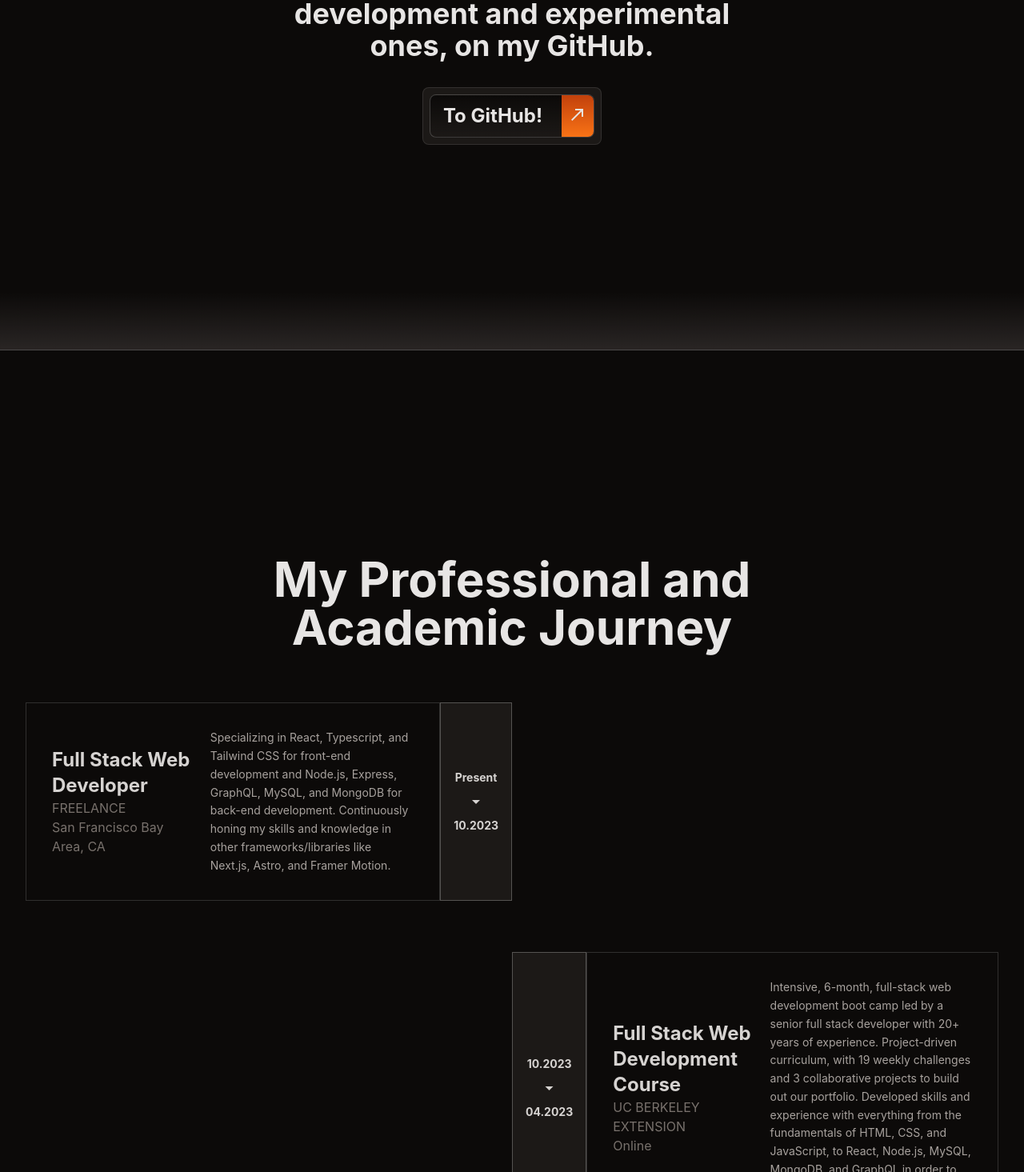
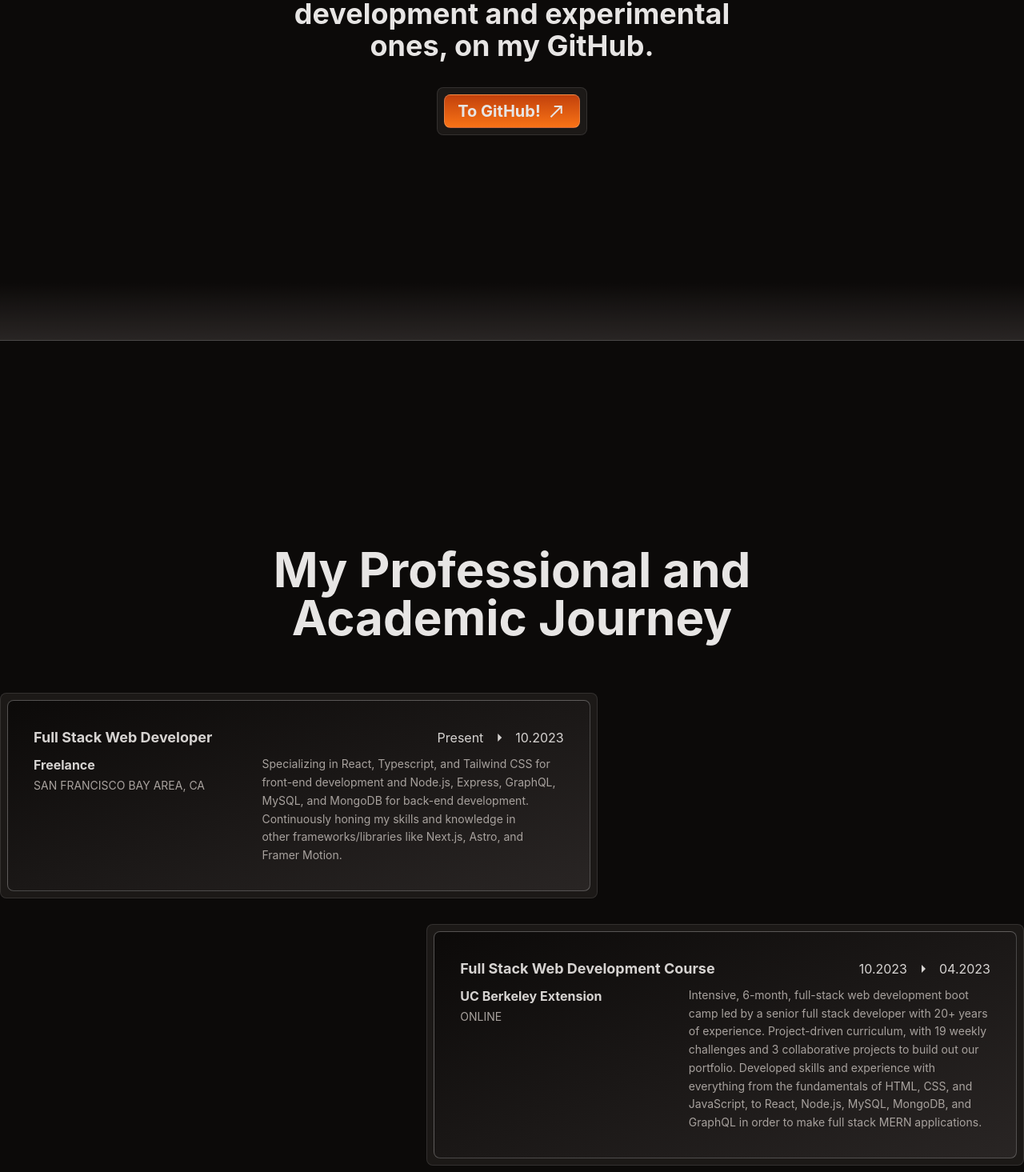
Before and after one commit to Torvec/myPortfolio, a React (Vite) app: page / in a window 1280 px wide. Shown: the part 6765-8230 px from the top of the page at 80% size. Built offline with nearby package versions, Linux system fonts and the light colour scheme; a web font is replaced by a local one.

Commit message:
Re-do layout of resume section and change styles for action button

```diff
--- a/src/components/ResumeSection.tsx
+++ b/src/components/ResumeSection.tsx
@@ -3,9 +3,6 @@ import ActionButton from "./template/ActionButton";
 
 export default function ResumeSection() {
   const data = {
-    sectionHeader: {
-      title: "My Professional and Academic Journey",
-    },
     myResume: [
       {
         id: 9,
@@ -114,7 +111,6 @@ export default function ResumeSection() {
   };
 
   const ResumeItem = ({
-    id,
     startDate,
     endDate,
     company,
@@ -135,34 +131,29 @@ export default function ResumeSection() {
     details: string;
   }) => {
     return (
-      <div
-        className={
-          id % 2 === 0
-            ? "flex flex-col text-stone-300 md:flex-row"
-            : "flex flex-col text-stone-300 md:flex-row-reverse"
-        }
-      >
-        <div className="flex justify-center gap-2 border border-white/25 bg-stone-900 p-4 text-center text-sm font-bold md:flex-col">
-          <span className="block">{endDate}</span>
-          <span className="material-symbols-sharp hidden md:block">
-            arrow_drop_down
-          </span>
-          <span className="material-symbols-sharp md:hidden">arrow_right</span>
-          <span className="block">{startDate}</span>
+      <div className="rounded-lg border border-white/25 bg-gradient-to-tl from-stone-800 to-stone-950 p-8">
+        <div className="flex justify-between items-baseline">
+          <h3 className="mb-2 text-pretty text-lg font-bold text-stone-300">
+            {jobTitle || program}
+          </h3>
+          <div className="flex gap-2 text-stone-300">
+            <span>{endDate}</span>
+            <span className="material-symbols-sharp">arrow_right</span>
+            <span>{startDate}</span>
+          </div>
         </div>
-        <div className="flex flex-col gap-4 border border-white/15 bg-stone-950 p-8 md:flex-row">
-          <div className="md:w-5/12 md:self-center">
-            <h3 className="text-pretty text-2xl font-bold">
-              {jobTitle || program}
-            </h3>
-            <h4 className="uppercase text-stone-500">
+        <div className="flex gap-4">
+          <div className="w-5/12">
+            <h4 className="mb-1 font-bold text-stone-300">
               {company || institution}
             </h4>
-            <h5 className="text-stone-500">{location}</h5>
+            <h5 className="text-sm uppercase text-stone-400">{location}</h5>
           </div>
-          <p className="text-pretty text-sm leading-relaxed text-stone-400 md:w-7/12">
-            {details}
-          </p>
+          <div className="w-7/12">
+            <p className="text-pretty text-sm leading-relaxed text-stone-400">
+              {details}
+            </p>
+          </div>
         </div>
       </div>
     );
@@ -172,7 +163,7 @@ export default function ResumeSection() {
     const { myResume } = data;
 
     return (
-      <div className="mx-auto flex flex-col gap-16 px-4 md:px-8">
+      <div className="flex flex-col gap-8">
         {myResume.map(
           ({
             id,
@@ -187,7 +178,11 @@ export default function ResumeSection() {
           }) => (
             <div
               key={id}
-              className={id % 2 === 0 ? "md:w-1/2 md:self-end" : "md:w-1/2"}
+              className={
+                id % 2 === 0
+                  ? "rounded-lg border border-white/10 bg-stone-900 p-2 md:w-7/12 md:self-end"
+                  : "rounded-lg border border-white/10 bg-stone-900 p-2 md:w-7/12"
+              }
             >
               <ResumeItem
                 id={id}
@@ -208,20 +203,32 @@ export default function ResumeSection() {
   };
 
   const Download = () => {
-    const { text, href } = data.download;
+
+    const buttonData = {
+      header: "My Full Resume is available for download in .doc and .pdf format.",
+      text1: "DOC Format",
+      text2: "PDF Format",
+      href: "https://www.linkedin.com/in/edward-von/",
+    };
+
+    const { header, text1, text2, href } = buttonData;
 
     return (
-      <div className="flex items-center justify-center bg-stone-950 py-32">
-        <ActionButton text={text} icon="download" href={href} />
+      <div className="mx-auto flex flex-col items-center justify-center py-64 md:w-1/2">
+        <h4 className="mb-8 text-pretty text-center text-4xl font-bold text-stone-200">
+          {header}
+        </h4>
+        <div className="flex gap-16">
+          <ActionButton text={text1} icon="download" href={href} />
+          <ActionButton text={text2} icon="download" href={href} />
+        </div>
       </div>
     );
   };
 
-  const { title } = data.sectionHeader;
-
   return (
-    <section>
-      <SectionHeader title={title} />
+    <section className="container mx-auto border-b border-white/25 bg-gradient-to-t from-stone-800 to-[2%]">
+      <SectionHeader title="My Professional and Academic Journey" />
       <ResumeList />
       <Download />
     </section>
--- a/src/components/template/ActionButton.tsx
+++ b/src/components/template/ActionButton.tsx
@@ -14,14 +14,12 @@ export default function ActionButton({
       rel="noopener noreferrer"
       className="block rounded-lg border border-white/10 bg-stone-900 p-2 transition-all duration-300 ease-in-out hover:bg-stone-800"
     >
-      <button className="group flex items-center gap-2 overflow-hidden rounded-lg border border-white/20 bg-gradient-to-b from-stone-950 text-2xl text-stone-200 transition-all duration-300 ease-in-out hover:border-orange-600 hover:bg-gradient-to-t">
-        <span className="px-4 text-2xl font-bold transition-all duration-300 ease-in-out group-hover:text-orange-600">
+      <button className="group flex items-center gap-2 overflow-hidden rounded-lg border border-white/20 bg-gradient-to-t from-orange-500 to-orange-700 text-2xl text-stone-200 transition-all duration-300 ease-in-out hover:border-orange-600 hover:bg-gradient-to-b px-4 py-1">
+        <span className="text-xl font-bold transition-all duration-300 ease-in-out group-hover:text-white">
           {text}
         </span>
-        <span className="bg-gradient-to-t from-orange-500 to-orange-700 p-2">
-          <span className="material-symbols-sharp text-2xl transition-all duration-300 ease-in-out group-hover:-translate-y-1 group-hover:text-white">
-            {icon}
-          </span>
+        <span className="material-symbols-sharp text-2xl transition-all duration-300 ease-in-out group-hover:-translate-y-1 group-hover:text-white">
+          {icon}
         </span>
       </button>
     </a>
```
